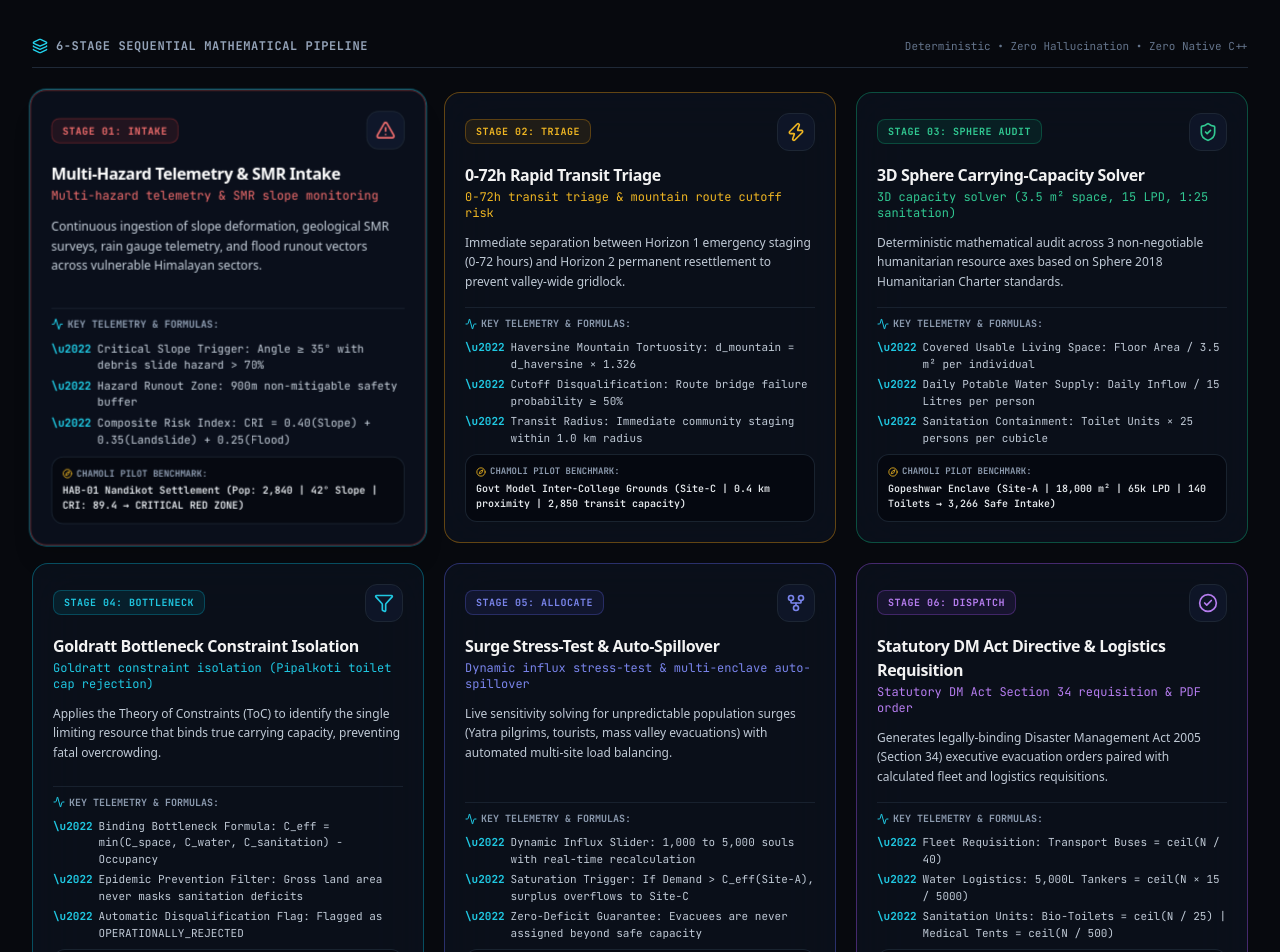
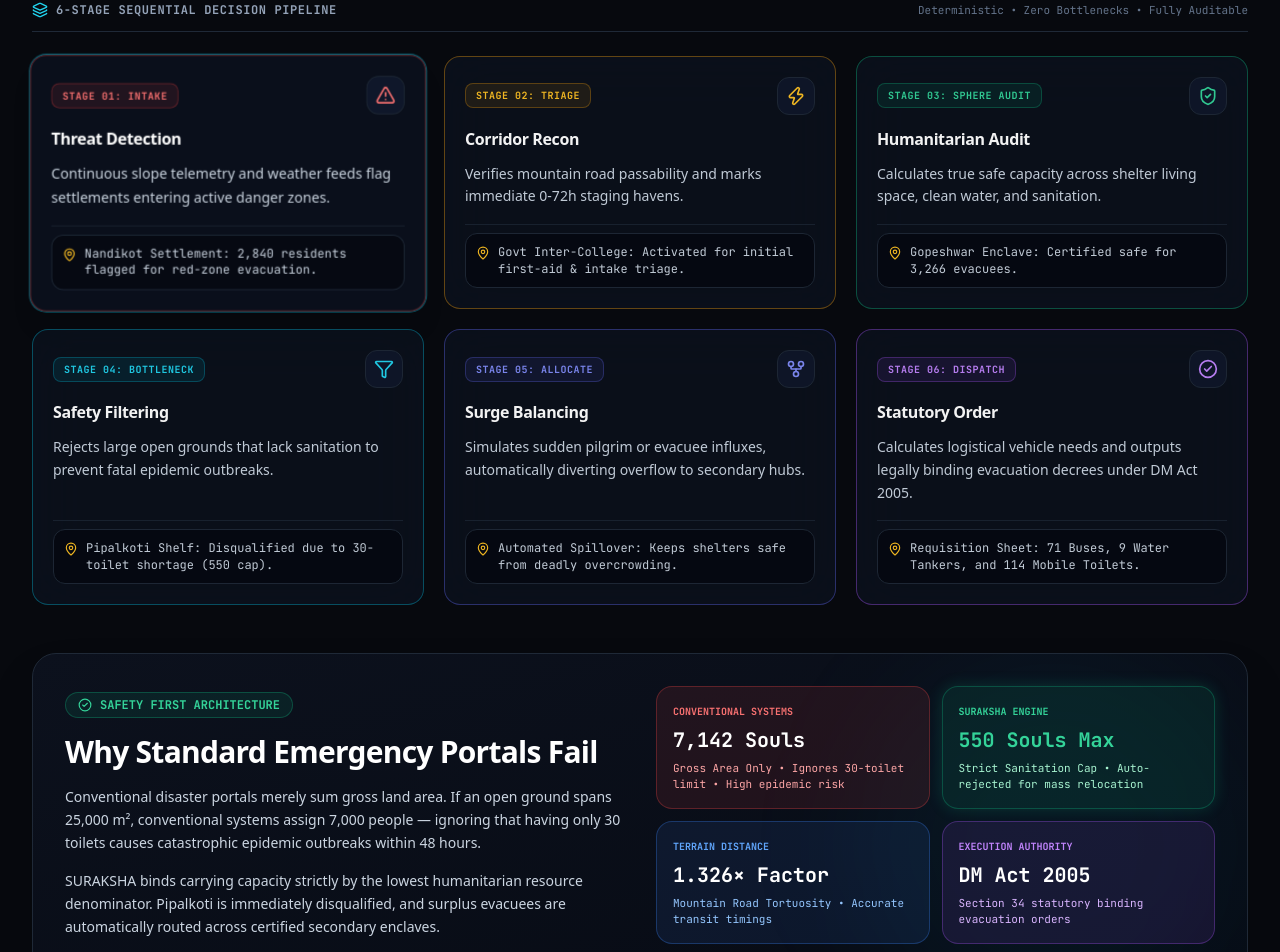
Before and after one commit to Aaditya5510/suraksha-core, a React (Vite) app in the folder frontend/: page / in a window 1280 px wide. Shown: the part 418-1370 px from the top of the page. Built offline with nearby package versions, Linux system fonts and the light colour scheme.

Commit message:
refactor(landing): streamline 6-stage decision pipeline cards to ResQFlow minimal standard, purge code formulas and raw Unicode

```diff
--- a/frontend/src/pages/DecisionArchitectureLanding.tsx
+++ b/frontend/src/pages/DecisionArchitectureLanding.tsx
@@ -9,11 +9,11 @@ import {
   GitFork,
   CheckCircle2,
   ArrowRight,
-  Compass,
+  MapPin,
   Layers,
-  Activity,
   Search,
   Sparkles,
+  X,
 } from 'lucide-react';
 
 export const DecisionArchitectureLanding: React.FC = () => {
@@ -25,116 +25,86 @@ export const DecisionArchitectureLanding: React.FC = () => {
     {
       id: 1,
       badge: 'STAGE 01: INTAKE',
-      title: 'Multi-Hazard Telemetry & SMR Intake',
-      subtitle: 'Multi-hazard telemetry & SMR slope monitoring',
+      title: 'Threat Detection',
       borderColor: 'border-red-500/40 hover:border-red-500/80',
       badgeColor: 'bg-red-500/10 text-red-400 border-red-500/30',
       accentColor: 'text-red-400',
       glowColor: 'hover:shadow-[0_0_25px_rgba(239,68,68,0.25)]',
       icon: AlertTriangle,
       description:
-        'Continuous ingestion of slope deformation, geological SMR surveys, rain gauge telemetry, and flood runout vectors across vulnerable Himalayan sectors.',
-      telemetryPoints: [
-        'Critical Slope Trigger: Angle \u2265 35\u00b0 with debris slide hazard > 70%',
-        'Hazard Runout Zone: 900m non-mitigable safety buffer',
-        'Composite Risk Index: CRI = 0.40(Slope) + 0.35(Landslide) + 0.25(Flood)',
-      ],
-      caseStudy: 'HAB-01 Nandikot Settlement (Pop: 2,840 | 42\u00b0 Slope | CRI: 89.4 \u2192 CRITICAL RED ZONE)',
+        'Continuous slope telemetry and weather feeds flag settlements entering active danger zones.',
+      actionTag:
+        'Nandikot Settlement: 2,840 residents flagged for red-zone evacuation.',
     },
     {
       id: 2,
       badge: 'STAGE 02: TRIAGE',
-      title: '0-72h Rapid Transit Triage',
-      subtitle: '0-72h transit triage & mountain route cutoff risk',
+      title: 'Corridor Recon',
       borderColor: 'border-amber-500/40 hover:border-amber-500/80',
       badgeColor: 'bg-amber-500/10 text-amber-400 border-amber-500/30',
       accentColor: 'text-amber-400',
       glowColor: 'hover:shadow-[0_0_25px_rgba(245,158,11,0.25)]',
       icon: Zap,
       description:
-        'Immediate separation between Horizon 1 emergency staging (0-72 hours) and Horizon 2 permanent resettlement to prevent valley-wide gridlock.',
-      telemetryPoints: [
-        'Haversine Mountain Tortuosity: d_mountain = d_haversine \u00d7 1.326',
-        'Cutoff Disqualification: Route bridge failure probability \u2265 50%',
-        'Transit Radius: Immediate community staging within 1.0 km radius',
-      ],
-      caseStudy: 'Govt Model Inter-College Grounds (Site-C | 0.4 km proximity | 2,850 transit capacity)',
+        'Verifies mountain road passability and marks immediate 0-72h staging havens.',
+      actionTag:
+        'Govt Inter-College: Activated for initial first-aid & intake triage.',
     },
     {
       id: 3,
       badge: 'STAGE 03: SPHERE AUDIT',
-      title: '3D Sphere Carrying-Capacity Solver',
-      subtitle: '3D capacity solver (3.5 m\u00b2 space, 15 LPD, 1:25 sanitation)',
+      title: 'Humanitarian Audit',
       borderColor: 'border-emerald-500/40 hover:border-emerald-500/80',
       badgeColor: 'bg-emerald-500/10 text-emerald-400 border-emerald-500/30',
       accentColor: 'text-emerald-400',
       glowColor: 'hover:shadow-[0_0_25px_rgba(16,185,129,0.25)]',
       icon: ShieldCheck,
       description:
-        'Deterministic mathematical audit across 3 non-negotiable humanitarian resource axes based on Sphere 2018 Humanitarian Charter standards.',
-      telemetryPoints: [
-        'Covered Usable Living Space: Floor Area / 3.5 m\u00b2 per individual',
-        'Daily Potable Water Supply: Daily Inflow / 15 Litres per person',
-        'Sanitation Containment: Toilet Units \u00d7 25 persons per cubicle',
-      ],
-      caseStudy: 'Gopeshwar Enclave (Site-A | 18,000 m\u00b2 | 65k LPD | 140 Toilets \u2192 3,266 Safe Intake)',
+        'Calculates true safe capacity across shelter living space, clean water, and sanitation.',
+      actionTag:
+        'Gopeshwar Enclave: Certified safe for 3,266 evacuees.',
     },
     {
       id: 4,
       badge: 'STAGE 04: BOTTLENECK',
-      title: 'Goldratt Bottleneck Constraint Isolation',
-      subtitle: 'Goldratt constraint isolation (Pipalkoti toilet cap rejection)',
+      title: 'Safety Filtering',
       borderColor: 'border-cyan-500/40 hover:border-cyan-500/80',
       badgeColor: 'bg-cyan-500/10 text-cyan-400 border-cyan-500/30',
       accentColor: 'text-cyan-400',
       glowColor: 'hover:shadow-[0_0_25px_rgba(6,182,212,0.25)]',
       icon: Filter,
       description:
-        'Applies the Theory of Constraints (ToC) to identify the single limiting resource that binds true carrying capacity, preventing fatal overcrowding.',
-      telemetryPoints: [
-        'Binding Bottleneck Formula: C_eff = min(C_space, C_water, C_sanitation) - Occupancy',
-        'Epidemic Prevention Filter: Gross land area never masks sanitation deficits',
-        'Automatic Disqualification Flag: Flagged as OPERATIONALLY_REJECTED',
-      ],
-      caseStudy: 'Pipalkoti Shelf (Site-B | 25,000 m\u00b2 space but 30 toilets strictly caps safe shelter at 550 \u2192 REJECTED)',
+        'Rejects large open grounds that lack sanitation to prevent fatal epidemic outbreaks.',
+      actionTag:
+        'Pipalkoti Shelf: Disqualified due to 30-toilet shortage (550 cap).',
     },
     {
       id: 5,
       badge: 'STAGE 05: ALLOCATE',
-      title: 'Surge Stress-Test & Auto-Spillover',
-      subtitle: 'Dynamic influx stress-test & multi-enclave auto-spillover',
+      title: 'Surge Balancing',
       borderColor: 'border-indigo-500/40 hover:border-indigo-500/80',
       badgeColor: 'bg-indigo-500/10 text-indigo-400 border-indigo-500/30',
       accentColor: 'text-indigo-400',
       glowColor: 'hover:shadow-[0_0_25px_rgba(99,102,241,0.25)]',
       icon: GitFork,
       description:
-        'Live sensitivity solving for unpredictable population surges (Yatra pilgrims, tourists, mass valley evacuations) with automated multi-site load balancing.',
-      telemetryPoints: [
-        'Dynamic Influx Slider: 1,000 to 5,000 souls with real-time recalculation',
-        'Saturation Trigger: If Demand > C_eff(Site-A), surplus overflows to Site-C',
-        'Zero-Deficit Guarantee: Evacuees are never assigned beyond safe capacity',
-      ],
-      caseStudy: 'Surge to 3,600 souls \u2192 Site-A absorbs 3,266 (saturated) + Site-C absorbs 334 (auto-spillover)',
+        'Simulates sudden pilgrim or evacuee influxes, automatically diverting overflow to secondary hubs.',
+      actionTag:
+        'Automated Spillover: Keeps shelters safe from deadly overcrowding.',
     },
     {
       id: 6,
       badge: 'STAGE 06: DISPATCH',
-      title: 'Statutory DM Act Directive & Logistics Requisition',
-      subtitle: 'Statutory DM Act Section 34 requisition & PDF order',
+      title: 'Statutory Order',
       borderColor: 'border-purple-500/40 hover:border-purple-500/80',
       badgeColor: 'bg-purple-500/10 text-purple-400 border-purple-500/30',
       accentColor: 'text-purple-400',
       glowColor: 'hover:shadow-[0_0_25px_rgba(168,85,247,0.25)]',
       icon: CheckCircle2,
       description:
-        'Generates legally-binding Disaster Management Act 2005 (Section 34) executive evacuation orders paired with calculated fleet and logistics requisitions.',
-      telemetryPoints: [
-        'Fleet Requisition: Transport Buses = ceil(N / 40)',
-        'Water Logistics: 5,000L Tankers = ceil(N \u00d7 15 / 5000)',
-        'Sanitation Units: Bio-Toilets = ceil(N / 25) | Medical Tents = ceil(N / 500)',
-      ],
-      caseStudy: 'Official SDMA / NDRF Incident Commander Dispatch Order with cryptographic audit checksum',
+        'Calculates logistical vehicle needs and outputs legally binding evacuation decrees under DM Act 2005.',
+      actionTag:
+        'Requisition Sheet: 71 Buses, 9 Water Tankers, and 114 Mobile Toilets.',
     },
   ];
 
@@ -208,32 +178,32 @@ export const DecisionArchitectureLanding: React.FC = () => {
           <div className="flex flex-wrap items-center justify-center gap-2.5 pt-2 font-mono text-xs">
             <span className="px-3 py-1 rounded-lg bg-[#0c111d] border border-gray-800 text-slate-300 flex items-center gap-1.5">
               <span className="w-2 h-2 rounded-full bg-emerald-400" />
-              100% Deterministic Pure Java
+              100% Deterministic Engine
             </span>
             <span className="px-3 py-1 rounded-lg bg-[#0c111d] border border-gray-800 text-slate-300 flex items-center gap-1.5">
               <span className="w-2 h-2 rounded-full bg-cyan-400" />
-              Sphere 2018 Standards Certified
+              Sphere 2018 Standards
             </span>
             <span className="px-3 py-1 rounded-lg bg-[#0c111d] border border-gray-800 text-slate-300 flex items-center gap-1.5">
               <span className="w-2 h-2 rounded-full bg-amber-400" />
-              1.326\u00d7 Mountain Tortuosity Factor
+              Terrain-Adjusted Proximity
             </span>
             <span className="px-3 py-1 rounded-lg bg-[#0c111d] border border-gray-800 text-slate-300 flex items-center gap-1.5">
               <span className="w-2 h-2 rounded-full bg-purple-400" />
-              DM Act 2005 (Sec 34) Enforceable
+              DM Act 2005 Enforceable
             </span>
           </div>
         </section>
 
-        {/* 3. 6-Stage Pipeline Grid (Horizontal / Responsive Connected Cards) */}
+        {/* 3. 6-Stage Pipeline Grid (Clean, ResQFlow Minimal Standard) */}
         <section className="space-y-6">
           <div className="flex items-center justify-between border-b border-gray-800 pb-3 font-mono">
             <div className="flex items-center gap-2 text-xs font-bold text-slate-400 uppercase tracking-wider">
               <Layers className="w-4 h-4 text-cyan-400" />
-              <span>6-Stage Sequential Mathematical Pipeline</span>
+              <span>6-Stage Sequential Decision Pipeline</span>
             </div>
             <span className="text-[11px] text-slate-500">
-              Deterministic • Zero Hallucination • Zero Native C++
+              Deterministic • Zero Bottlenecks • Fully Auditable
             </span>
           </div>
 
@@ -263,42 +233,24 @@ export const DecisionArchitectureLanding: React.FC = () => {
                       </div>
                     </div>
 
-                    {/* Stage Title & Subtitle */}
+                    {/* Stage Title */}
                     <div>
                       <h3 className="text-base font-bold text-white tracking-tight">
                         {stage.title}
                       </h3>
-                      <p className={`text-xs font-mono mt-0.5 ${stage.accentColor}`}>
-                        {stage.subtitle}
-                      </p>
                     </div>
 
-                    {/* Operational Description */}
-                    <p className="text-xs text-slate-300 leading-relaxed">
+                    {/* Core Function (1 sentence, text-slate-300, text-sm) */}
+                    <p className="text-sm text-slate-300 leading-relaxed font-sans">
                       {stage.description}
                     </p>
                   </div>
 
-                  {/* Telemetry Rules Checklist */}
-                  <div className="space-y-2 pt-2 border-t border-gray-800/80 font-mono text-[11px]">
-                    <div className="text-[10px] uppercase font-bold text-slate-400 flex items-center gap-1">
-                      <Activity className="w-3 h-3 text-cyan-400" /> Key Telemetry & Formulas:
-                    </div>
-                    <ul className="space-y-1 text-slate-300">
-                      {stage.telemetryPoints.map((point, idx) => (
-                        <li key={idx} className="flex items-start gap-1.5">
-                          <span className="text-cyan-400 font-bold">\u2022</span>
-                          <span>{point}</span>
-                        </li>
-                      ))}
-                    </ul>
-
-                    {/* Chamoli Benchmark Case Study Highlight */}
-                    <div className="p-2.5 rounded-xl bg-[#060911]/90 border border-gray-800/90 text-[10px] text-slate-300 mt-2 space-y-0.5">
-                      <span className="text-[9px] text-slate-400 uppercase font-bold block flex items-center gap-1">
-                        <Compass className="w-2.5 h-2.5 text-amber-400" /> Chamoli Pilot Benchmark:
-                      </span>
-                      <div className="text-slate-100 font-semibold">{stage.caseStudy}</div>
+                  {/* Chamoli Pilot Example (1 concise highlighted chip, text-xs) */}
+                  <div className="pt-2 border-t border-gray-800/80">
+                    <div className="p-2.5 rounded-xl bg-[#060911]/90 border border-gray-800 text-xs text-slate-300 font-mono flex items-start gap-2">
+                      <MapPin className="w-3.5 h-3.5 text-amber-400 shrink-0 mt-0.5" />
+                      <span className="leading-snug">{stage.actionTag}</span>
                     </div>
                   </div>
                 </div>
@@ -307,33 +259,33 @@ export const DecisionArchitectureLanding: React.FC = () => {
           </div>
         </section>
 
-        {/* 4. Interactive Mathematical Assurance Section */}
+        {/* 4. Executive Safety Guarantee Section */}
         <section className="p-6 md:p-8 rounded-3xl bg-gradient-to-br from-[#0c111d] to-[#070b14] border border-gray-800 shadow-2xl relative overflow-hidden">
           <div className="absolute top-0 right-0 w-96 h-96 bg-cyan-500/5 rounded-full blur-3xl pointer-events-none" />
           <div className="relative z-10 grid grid-cols-1 lg:grid-cols-2 gap-8 items-center">
             <div className="space-y-4">
               <div className="inline-flex items-center gap-2 px-3 py-1 rounded-full bg-emerald-500/10 border border-emerald-500/30 text-emerald-400 text-xs font-mono font-bold">
                 <CheckCircle2 className="w-3.5 h-3.5" />
-                <span>THEORY OF CONSTRAINTS GUARANTEE</span>
+                <span>SAFETY FIRST ARCHITECTURE</span>
               </div>
               <h2 className="text-2xl sm:text-3xl font-extrabold text-white tracking-tight">
-                Why Standard Emergency Dashboards Fail
+                Why Standard Emergency Portals Fail
               </h2>
-              <p className="text-sm text-slate-300 leading-relaxed">
-                Conventional disaster portals merely sum gross land area. If a football ground spans 25,000 m², conventional software assigns 7,000 people — ignoring that having only 30 toilets causes catastrophic cholera outbreaks within 48 hours.
+              <p className="text-sm text-slate-300 leading-relaxed font-sans">
+                Conventional disaster portals merely sum gross land area. If an open ground spans 25,000 m², conventional systems assign 7,000 people — ignoring that having only 30 toilets causes catastrophic epidemic outbreaks within 48 hours.
               </p>
-              <p className="text-sm text-slate-300 leading-relaxed">
-                SURAKSHA binds carrying capacity strictly by the lowest humanitarian resource denominator. Pipalkoti is immediately disqualified, and surplus souls are automatically routed across secondary mountain enclaves.
+              <p className="text-sm text-slate-300 leading-relaxed font-sans">
+                SURAKSHA binds carrying capacity strictly by the lowest humanitarian resource denominator. Pipalkoti is immediately disqualified, and surplus evacuees are automatically routed across certified secondary enclaves.
               </p>
             </div>
 
             {/* Comparison Metrics Grid */}
             <div className="grid grid-cols-2 gap-3 font-mono text-xs">
               <div className="p-4 rounded-2xl bg-red-500/10 border border-red-500/30 space-y-1.5">
-                <span className="text-[10px] text-red-400 uppercase font-bold">Conventional Portals</span>
+                <span className="text-[10px] text-red-400 uppercase font-bold">Conventional Systems</span>
                 <div className="text-xl font-black text-white">7,142 Souls</div>
                 <p className="text-[11px] text-red-300">
-                  Gross Area Only \u2022 Ignores 30-toilet limit \u2022 High epidemic risk
+                  Gross Area Only • Ignores 30-toilet limit • High epidemic risk
                 </p>
               </div>
 
@@ -341,15 +293,15 @@ export const DecisionArchitectureLanding: React.FC = () => {
                 <span className="text-[10px] text-emerald-400 uppercase font-bold">SURAKSHA Engine</span>
                 <div className="text-xl font-black text-emerald-400">550 Souls Max</div>
                 <p className="text-[11px] text-emerald-200">
-                  Strict Goldratt Sanitation Cap \u2022 Auto-rejected for mass relocation
+                  Strict Sanitation Cap • Auto-rejected for mass relocation
                 </p>
               </div>
 
               <div className="p-4 rounded-2xl bg-blue-500/10 border border-blue-500/30 space-y-1.5">
-                <span className="text-[10px] text-blue-400 uppercase font-bold">Distance Calculation</span>
-                <div className="text-xl font-black text-white">1.326\u00d7 Factor</div>
+                <span className="text-[10px] text-blue-400 uppercase font-bold">Terrain Distance</span>
+                <div className="text-xl font-black text-white">1.326× Factor</div>
                 <p className="text-[11px] text-blue-300">
-                  Haversine with real mountain tortuosity \u2022 Accurate road transit times
+                  Mountain Road Tortuosity • Accurate transit timings
                 </p>
               </div>
 
@@ -357,7 +309,7 @@ export const DecisionArchitectureLanding: React.FC = () => {
                 <span className="text-[10px] text-purple-400 uppercase font-bold">Execution Authority</span>
                 <div className="text-xl font-black text-white">DM Act 2005</div>
                 <p className="text-[11px] text-purple-300">
-                  Section 34 statutory binding evacuation orders with legal audit log
+                  Section 34 statutory binding evacuation orders
                 </p>
               </div>
             </div>
@@ -370,7 +322,7 @@ export const DecisionArchitectureLanding: React.FC = () => {
             Ready to inspect live tactical operations?
           </h2>
           <p className="text-sm text-slate-400 max-w-xl mx-auto font-mono">
-            Switch into the full-density Incident Operations Room with real-time multi-habitation triage, road cutoff simulations, and dynamic carrying capacity solvers.
+            Access the full-density Incident Operations Room with real-time multi-habitation triage, road cutoff simulations, and dynamic carrying capacity solvers.
           </p>
 
           <div className="pt-2">
@@ -398,9 +350,9 @@ export const DecisionArchitectureLanding: React.FC = () => {
               <button
                 type="button"
                 onClick={() => setShowSafeHavenModal(false)}
-                className="text-slate-400 hover:text-white text-base"
+                className="p-1 rounded-lg text-slate-400 hover:text-white hover:bg-slate-800 transition-colors"
               >
-                \u2715
+                <X className="w-5 h-5" />
               </button>
             </div>
 
@@ -415,7 +367,7 @@ export const DecisionArchitectureLanding: React.FC = () => {
                   <span>RECOMMENDED PRIMARY</span>
                 </div>
                 <div className="text-slate-300 text-[10px]">
-                  All-Weather Dual Lane Access \u2022 Capacity: 3,266 souls \u2022 Water: 65,000 LPD \u2022 Sanitation: 140 Bio-units
+                  All-Weather Dual Lane Access • Capacity: 3,266 souls • Water: 65,000 LPD • Sanitation: 140 Bio-units
                 </div>
               </div>
 
@@ -425,7 +377,7 @@ export const DecisionArchitectureLanding: React.FC = () => {
                   <span>0-72H IMMEDIATE TRANSIT</span>
                 </div>
                 <div className="text-slate-300 text-[10px]">
-                  Direct Mountain Road Access \u2022 Capacity: 2,850 souls \u2022 Proximity: 0.4 km from Nandikot
+                  Direct Mountain Road Access • Capacity: 2,850 souls • Proximity: 0.4 km from Nandikot
                 </div>
               </div>
 
@@ -447,9 +399,10 @@ export const DecisionArchitectureLanding: React.FC = () => {
                   setShowSafeHavenModal(false);
                   navigate('/app');
                 }}
-                className="px-4 py-2 rounded-xl bg-cyan-600 hover:bg-cyan-500 text-white font-bold"
+                className="flex items-center gap-1.5 px-4 py-2 rounded-xl bg-cyan-600 hover:bg-cyan-500 text-white font-bold transition-all"
               >
-                Open Tactical Command Center \u2192
+                <span>Open Tactical Command Center</span>
+                <ArrowRight className="w-3.5 h-3.5" />
               </button>
             </div>
           </div>
```
Also changed, not shown: 1 other file (tests, documents, lock files or other folders).
